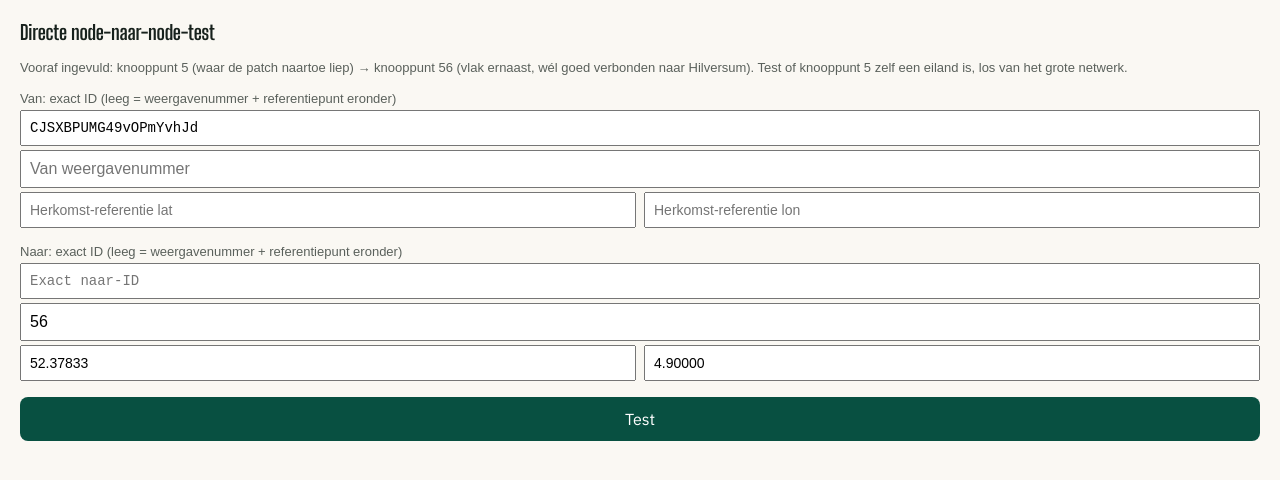
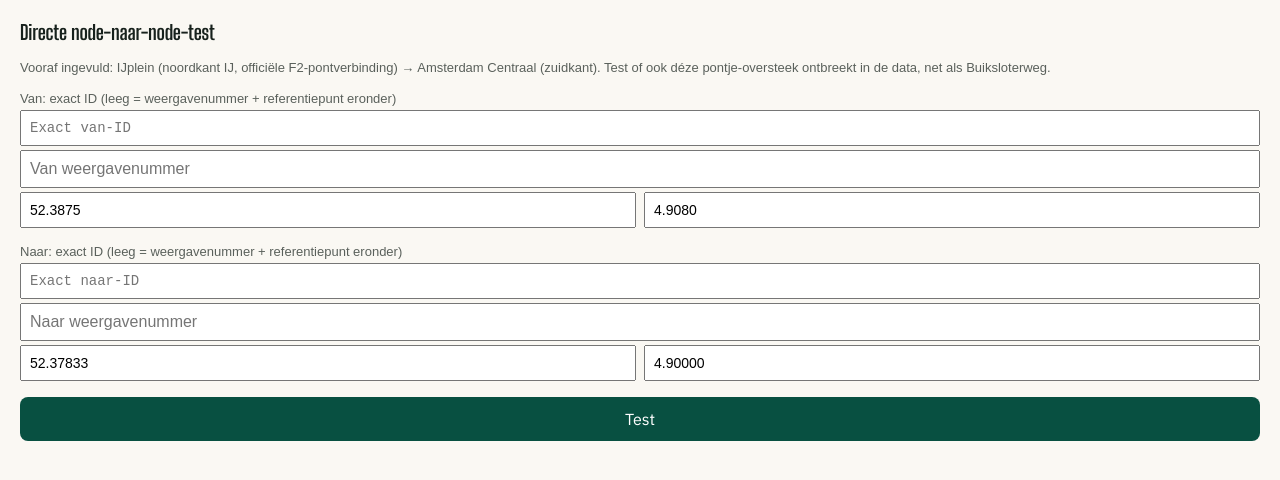
Before and after one commit to stuctech-eng/GoKnoop, a Next.js app: page /debug/direct-route in a window 1280 px wide. Shown: the top 480 px of the page. Built offline with nearby package versions, Linux system fonts and the light colour scheme.

Commit message:
goknoop update — v1.0.211 — 4 sep 2026, 19:41

```diff
--- a/app/debug/direct-route/page.tsx
+++ b/app/debug/direct-route/page.tsx
@@ -30,13 +30,13 @@ type DirectRouteResult = {
 };
 
 export default function DirectRoutePage() {
-  const [fromNodeId, setFromNodeId] = useState("CJSXBPUMG49vOPmYvhJd"); // Knooppunt 5, Amsterdam Centraal
+  const [fromNodeId, setFromNodeId] = useState("");
   const [toNodeId, setToNodeId] = useState("");
   const [fromDisplay, setFromDisplay] = useState("");
-  const [toDisplay, setToDisplay] = useState("56");
-  const [nearFromLat, setNearFromLat] = useState("");
-  const [nearFromLon, setNearFromLon] = useState("");
-  const [nearToLat, setNearToLat] = useState("52.37833"); // Amsterdam Centraal
+  const [toDisplay, setToDisplay] = useState("");
+  const [nearFromLat, setNearFromLat] = useState("52.3875"); // IJplein, noordkant IJ (F2-pontje)
+  const [nearFromLon, setNearFromLon] = useState("4.9080");
+  const [nearToLat, setNearToLat] = useState("52.37833"); // Amsterdam Centraal, zuidkant
   const [nearToLon, setNearToLon] = useState("4.90000");
   const [loading, setLoading] = useState(false);
   const [error, setError] = useState<string | null>(null);
@@ -83,7 +83,7 @@ export default function DirectRoutePage() {
     <div style={{ padding: 20, fontFamily: "sans-serif" }}>
       <h1 style={{ fontSize: 20, marginBottom: 16 }}>Directe node-naar-node-test</h1>
       <p style={{ fontSize: 13, opacity: 0.7, marginBottom: 16 }}>
-        Vooraf ingevuld: knooppunt 5 (waar de patch naartoe liep) → knooppunt 56 (vlak ernaast, wél goed verbonden naar Hilversum). Test of knooppunt 5 zelf een eiland is, los van het grote netwerk.
+        Vooraf ingevuld: IJplein (noordkant IJ, officiële F2-pontverbinding) → Amsterdam Centraal (zuidkant). Test of ook déze pontje-oversteek ontbreekt in de data, net als Buiksloterweg.
       </p>
 
       <p style={{ fontSize: 13, opacity: 0.7, marginBottom: 4 }}>Van: exact ID (leeg = weergavenummer + referentiepunt eronder)</p>
```
